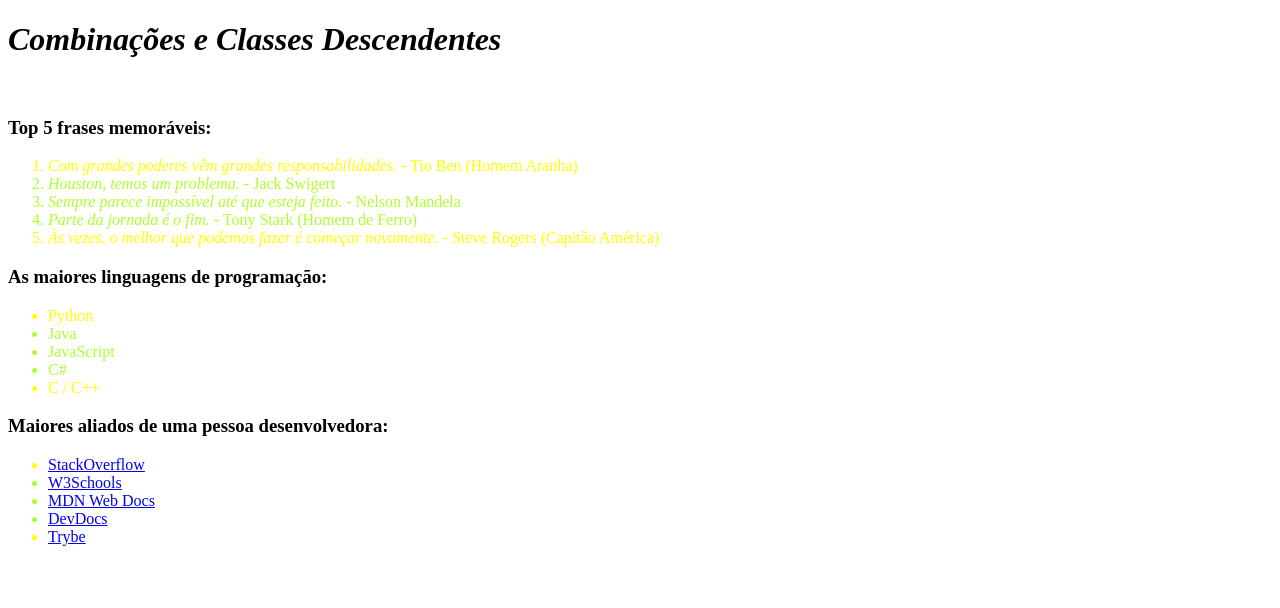
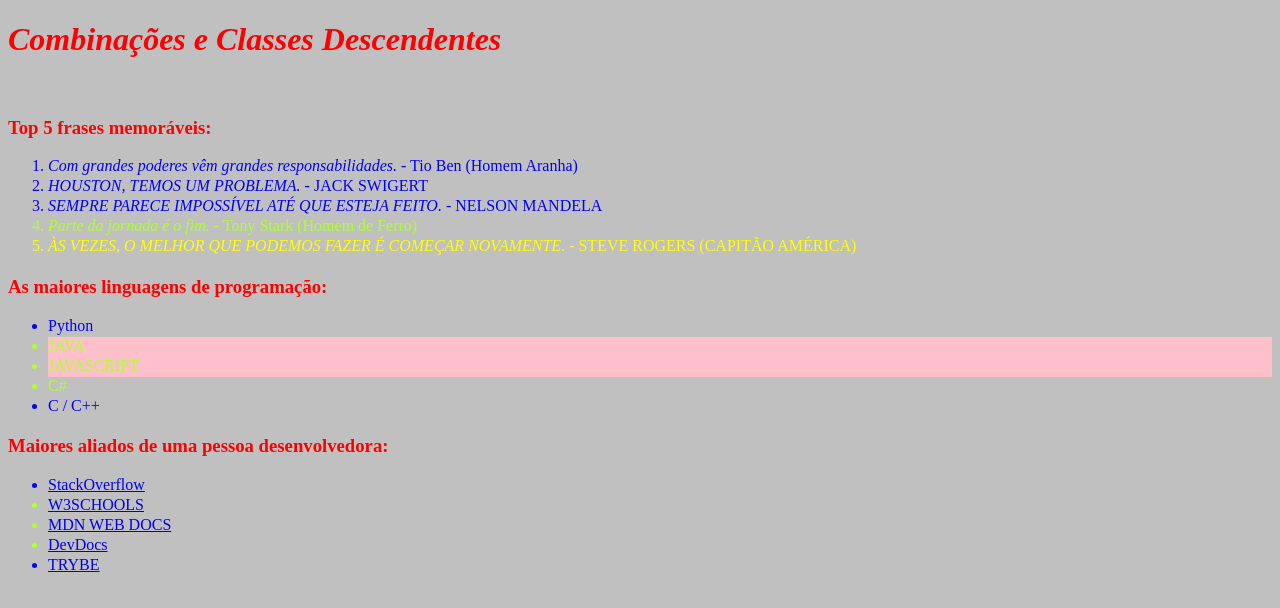
Before and after one commit to PedroSehn/trybe-exercises, a plain HTML site: page bloco_3/dia_3/exer-combinacoes-classes-decendentes/index.html in a window 1280 px wide. Drawn offline with Linux system fonts and the light colour scheme.

Commit message:
terminando os exercicios

```diff
--- a/bloco_3/dia_3/exer-combinacoes-classes-decendentes/index.html
+++ b/bloco_3/dia_3/exer-combinacoes-classes-decendentes/index.html
@@ -11,34 +11,34 @@
     <h3>Top 5 frases memoráveis:</h3>
     <ol>
       <li><em>Com grandes poderes vêm grandes responsabilidades.</em> - Tio Ben (Homem Aranha)</li>
-      <li><em>Houston, temos um problema.</em> - Jack Swigert</li>
-      <li><em>Sempre parece impossível até que esteja feito.</em> - Nelson Mandela</li>
+      <li class="primo"><em>Houston, temos um problema.</em> - Jack Swigert</li>
+      <li class="primo"><em>Sempre parece impossível até que esteja feito.</em> - Nelson Mandela</li>
       <li><em>Parte da jornada é o fim.</em> - Tony Stark (Homem de Ferro)</li>
-      <li><em>Às vezes, o melhor que podemos fazer é começar novamente.</em> - Steve Rogers (Capitão América)</li>
+      <li class="primo"><em>Às vezes, o melhor que podemos fazer é começar novamente.</em> - Steve Rogers (Capitão América)</li>
     </ol>
     <h3>As maiores linguagens de programação:</h3>
-    <ul>
+    <ul id="ul1">
       <li>Python</li>
-      <li>Java</li>
-      <li>JavaScript</li>
+      <li class="primo">Java</li>
+      <li class="primo">JavaScript</li>
       <li>C#</li>
-      <li>C / C++</li>
+      <li class="primo">C / C++</li>
     </ul>
     <h3>Maiores aliados de uma pessoa desenvolvedora:</h3>
-    <ul>
+    <ul class="ul2">
       <li>
         <a href="https://pt.stackoverflow.com/">StackOverflow</a>
       </li>
-      <li>
+      <li class="primo">
         <a href="https://www.w3schools.com/">W3Schools</a>
       </li>
-      <li>
+      <li class="primo">
         <a href="https://developer.mozilla.org/pt-BR/">MDN Web Docs</a>
       </li>
       <li>
         <a href="https://devdocs.io/">DevDocs</a>
       </li>
-      <li>
+      <li class="primo">
         <a href="https://app.betrybe.com/">Trybe</a>
       </li>
     </ul>
--- a/bloco_3/dia_3/exer-combinacoes-classes-decendentes/style.css
+++ b/bloco_3/dia_3/exer-combinacoes-classes-decendentes/style.css
@@ -1,3 +1,8 @@
+body{
+    background-color: silver;
+}
+
+
 li:nth-child(2n){
     color: greenyellow;
 }
@@ -10,13 +15,45 @@ li:nth-child(3n){
     color: greenyellow;
 }
 
-li:nth-last-of-type( <nth> ){
 
+.primo{
+    text-transform: uppercase;
+}
+
+h1, h3{
+    color: red;
+}
+
+li{
+    height: 20px;
+}
+
+ul li, ol li:nth-child(-n+3){
+    color: blue;
+}
+
+#ul1 li:nth-child(n+2):nth-child(-n+3){
+    background-color: pink;
 }
 
 /*
-- Faça com que todos os itens de Listas Ordenadas tenham uma cor de fundo amarela.
+1- Faça com que todos os itens de Listas Ordenadas tenham uma cor de fundo amarela.
  Se a numeração do item for PAR, faça a cor de fonte ser verde.
  Se o número for considerado primo, utilize a propriedade text-transform para deixar o texto maiúsculo.
  (Dica: combinar classes pode ser útil aqui).
+
+2 - Faça todas as tags Header (h1, h2...) possuírem cor de fonte vermelha e,
+se alguma delas estiver em itálico, aumente seu tamanho para 40px e acrescente uma borda de 1px preta e sólida.
+
+3 - Faça todas as li's terem 20px de tamanho de fonte e, para todo texto em itálico dentro de alguma li,
+ utilize a propriedade font-weight para deixá-lo negrito.
+
+4 - Na listagem de linguagens de programação, faça com que as 3 primeiras da lista possuam cor de fonte azul e,
+se alguma possuir "java*" no texto, utilize uma cor de fundo rosa.
+
+5 - (Bônus) Para cada link na lista de aliados da pessoa desenvolvedora, faça com que ao passar o mouse sobre cada um,
+o texto fique em negrito e assuma a cor de fonte "temática do site"
+
+Dica 1: Utilize o seletor :hover para controlar o passar do mouse.
+  Dica 2: Sugestão de cores padrão. StackOverflow (laranja), W3Schools (verde), MDN (preta), DevDocs (amarela), Trybe (verde).
 */
```
